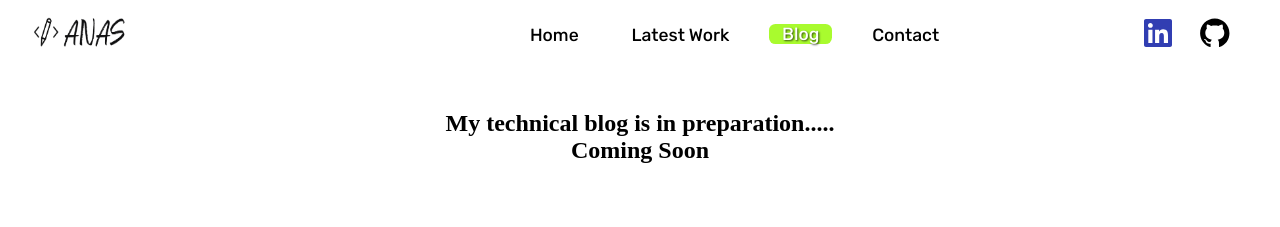
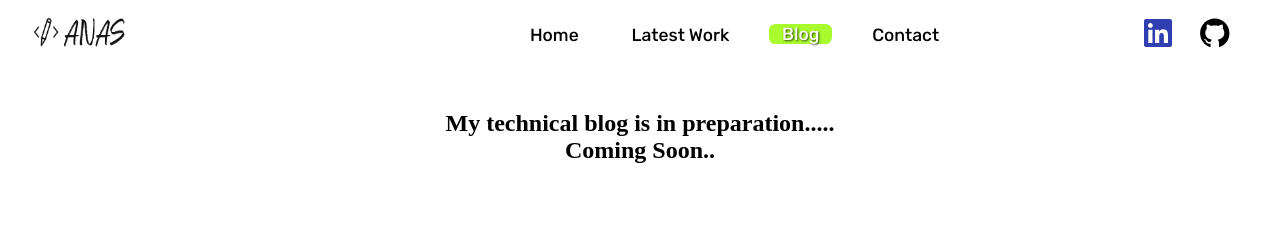
Before and after one commit to Anas-Kharboutli/portfolio, a React (Create React App) app: page /blog in a window 1280 px wide. Shown: the top 227 px of the page. Built offline with nearby package versions, Linux system fonts and the light colour scheme; a web font is replaced by a local one.

Commit message:
testing contineous deployment

```diff
--- a/src/components/blog/Blog.jsx
+++ b/src/components/blog/Blog.jsx
@@ -5,7 +5,7 @@ const Blog = () => {
   return (
     <section className='blog-container section__padding'>
       <h1>My technical blog is in preparation..... </h1>
-      <h2>Coming Soon</h2>
+      <h2>Coming Soon..</h2>
     </section>
   )
 }
```
